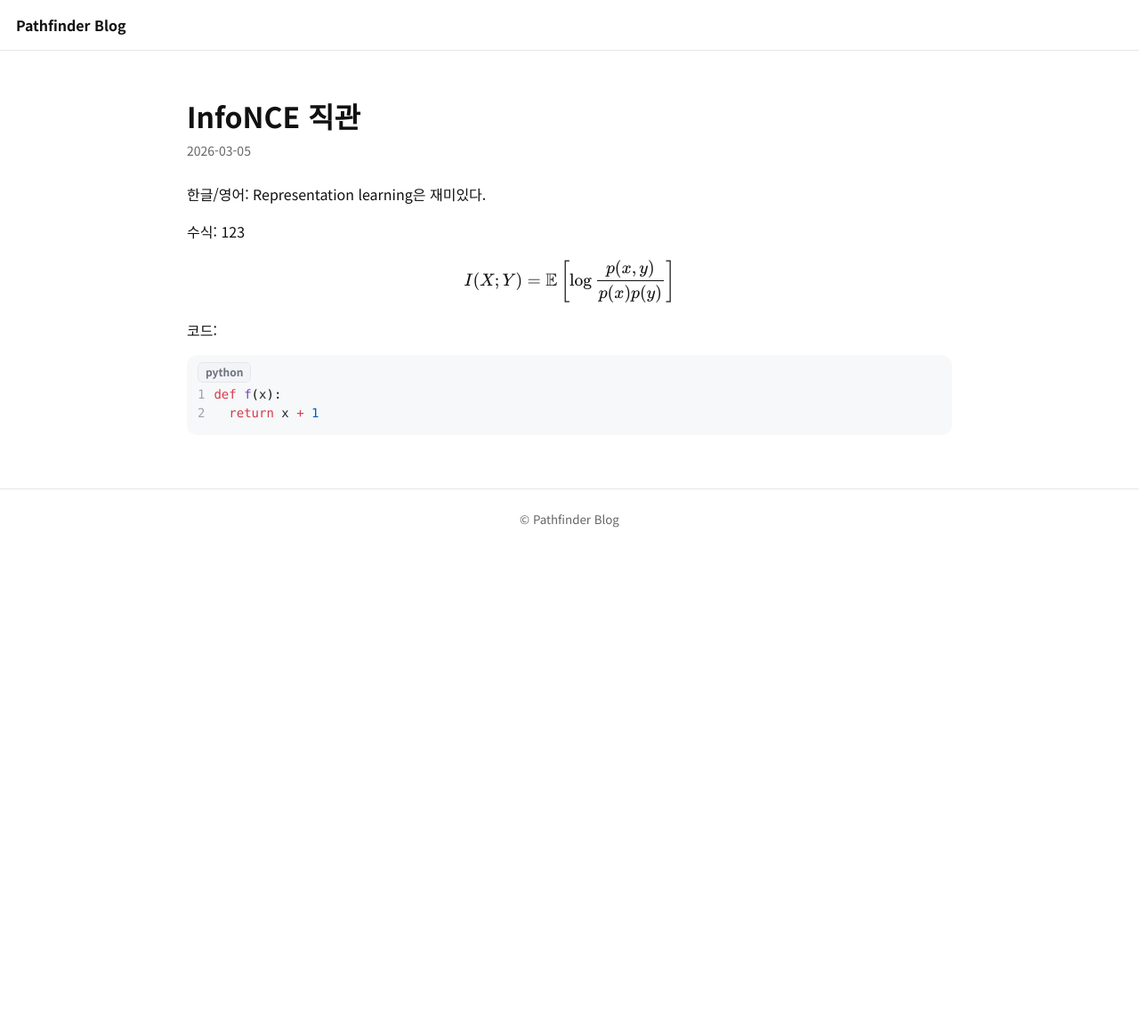
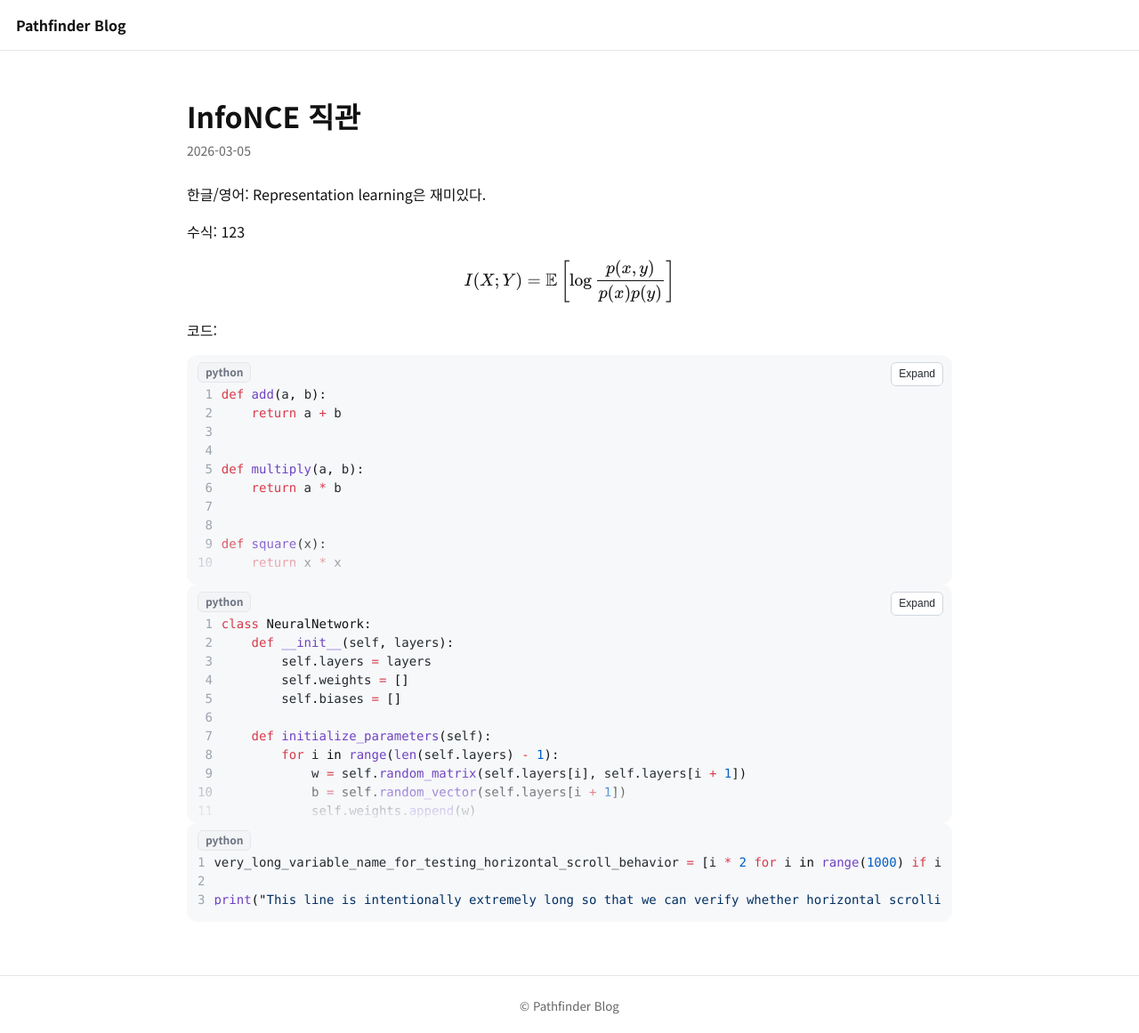
Before and after one commit to pathfinder-J/pathfinder-J.github.io, a Jekyll site: the page built from notes/example.md, in a window 1280 px wide. Shown: the whole page at 89% size. Built offline with Jekyll 4.4.1, drawn with Linux system fonts in a browser that asks for light colours; before the commit the page ends 900 px from its top, so only the background shows below that; some of the changed text lies outside the part shown.

Commit message:
Update example.md

````diff
--- a/notes/example.md
+++ b/notes/example.md
@@ -15,6 +15,77 @@
 코드:
 
 ```python
-def f(x):
-  return x + 1
+def add(a, b):
+    return a + b
+
+
+def multiply(a, b):
+    return a * b
+
+
+def square(x):
+    return x * x
 ```
+
+
+```python
+class NeuralNetwork:
+    def __init__(self, layers):
+        self.layers = layers
+        self.weights = []
+        self.biases = []
+
+    def initialize_parameters(self):
+        for i in range(len(self.layers) - 1):
+            w = self.random_matrix(self.layers[i], self.layers[i + 1])
+            b = self.random_vector(self.layers[i + 1])
+            self.weights.append(w)
+            self.biases.append(b)
+
+    def random_matrix(self, n, m):
+        import random
+        return [[random.random() for _ in range(m)] for _ in range(n)]
+
+    def random_vector(self, n):
+        import random
+        return [random.random() for _ in range(n)]
+
+    def forward(self, x):
+        for w, b in zip(self.weights, self.biases):
+            x = self.linear(x, w, b)
+            x = self.relu(x)
+        return x
+
+    def linear(self, x, w, b):
+        result = []
+        for j in range(len(w[0])):
+            s = 0
+            for i in range(len(x)):
+                s += x[i] * w[i][j]
+            s += b[j]
+            result.append(s)
+        return result
+
+    def relu(self, x):
+        return [max(0, v) for v in x]
+
+    def predict(self, x):
+        out = self.forward(x)
+        return out.index(max(out))
+
+
+model = NeuralNetwork([4, 16, 16, 3])
+model.initialize_parameters()
+
+sample = [0.1, 0.5, 0.2, 0.9]
+
+prediction = model.predict(sample)
+
+print("prediction:", prediction)
+```
+
+```python
+very_long_variable_name_for_testing_horizontal_scroll_behavior = [i * 2 for i in range(1000) if i % 3 == 0 and i % 5 != 0 and i % 7 != 0 and i % 11 != 0 and i % 13 != 0 and i % 17 != 0]
+
+print("This line is intentionally extremely long so that we can verify whether horizontal scrolling works correctly inside the code block without breaking the layout of the page or pushing the container width beyond the expected limits.")
+```
````
